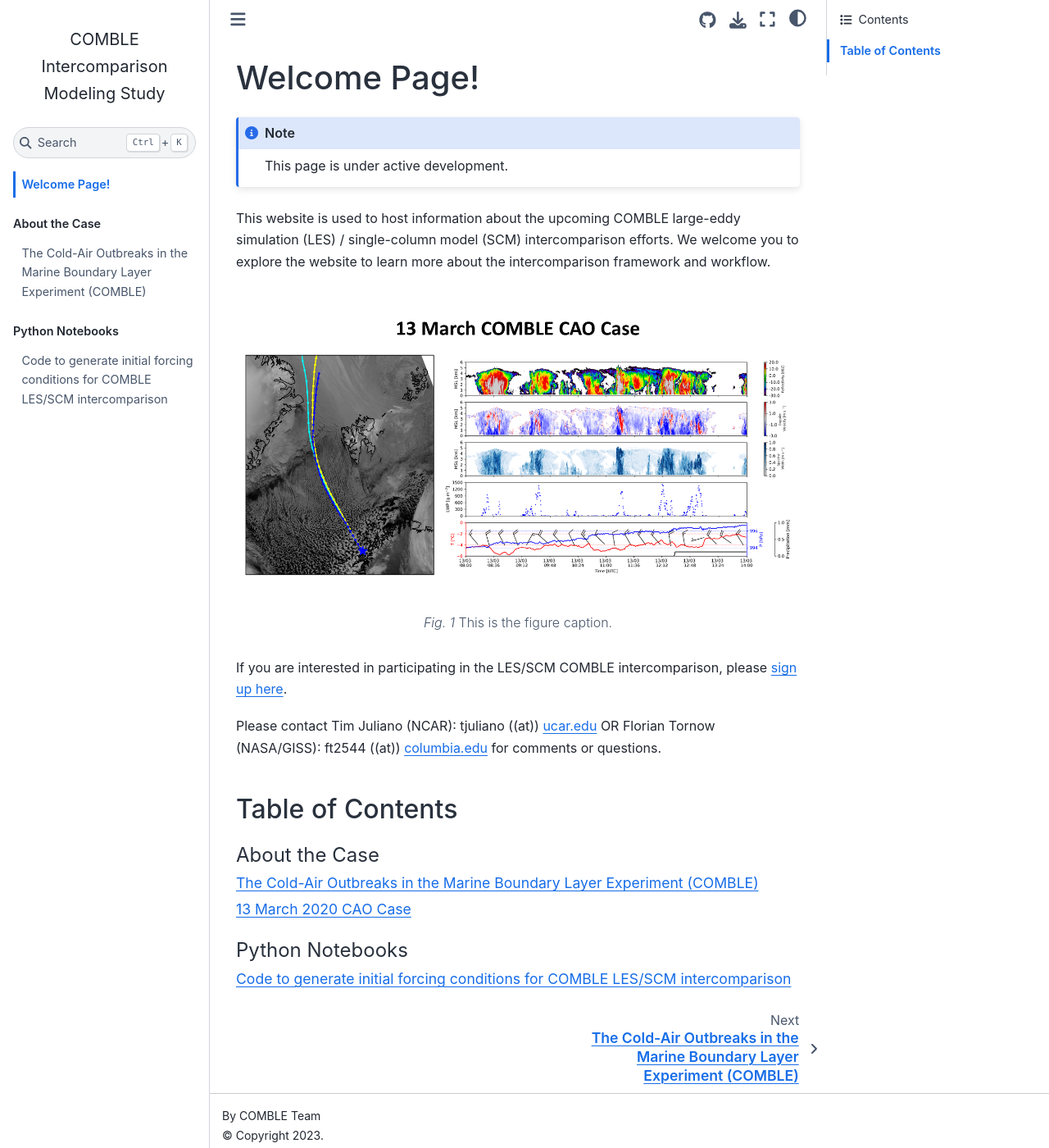
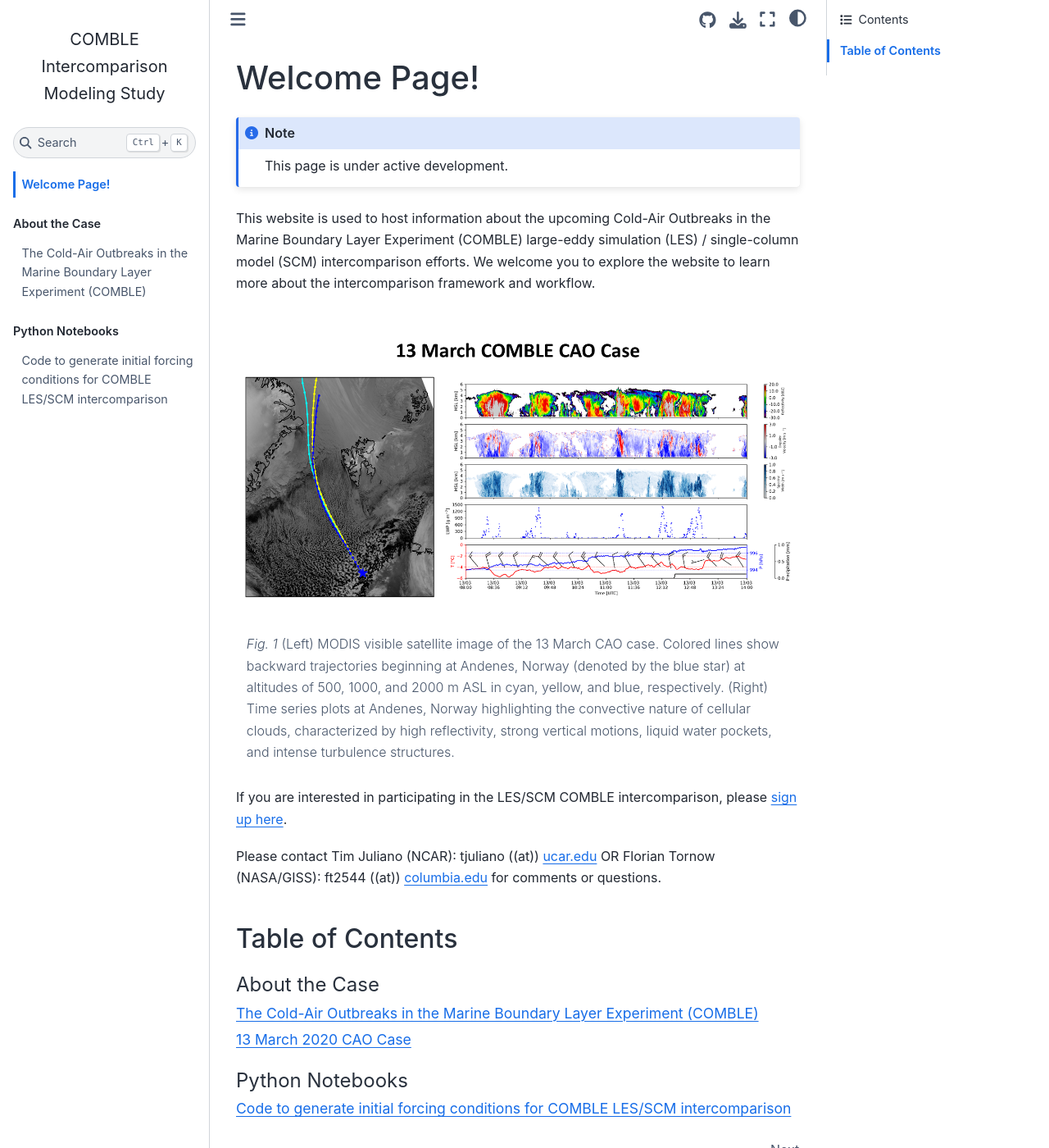
Before and after one commit to NCAR/COMBLE-Intercomparison, a Jupyter Book: the page built from docs/intro.md, in a window 1280 px wide and 1400 px high. Shown: the whole window at 82% size. Built offline with Jupyter Book 1.0.4 settings and Sphinx 7.4.7 and the Sphinx Book theme 1.1.4, drawn with Linux system fonts in a browser that asks for light colours.

Commit message:
Update intro.md

````diff
--- a/docs/intro.md
+++ b/docs/intro.md
@@ -5,10 +5,10 @@ Welcome Page!
 This page is under active development.
 ```
 
-This website is used to host information about the upcoming COMBLE large-eddy simulation (LES) / single-column model (SCM) intercomparison efforts. We welcome you to explore the website to learn more about the intercomparison framework and workflow.
+This website is used to host information about the upcoming Cold-Air Outbreaks in the Marine Boundary Layer Experiment (COMBLE) large-eddy simulation (LES) / single-column model (SCM) intercomparison efforts. We welcome you to explore the website to learn more about the intercomparison framework and workflow.
 
 ```{figure} 13march_case_overview.png
-This is the figure caption.
+(Left) MODIS visible satellite image of the 13 March CAO case. Colored lines show backward trajectories beginning at Andenes, Norway (denoted by the blue star) at altitudes of 500, 1000, and 2000 m ASL in cyan, yellow, and blue, respectively. (Right) Time series plots at Andenes, Norway highlighting the convective nature of cellular clouds, characterized by high reflectivity, strong vertical motions, liquid water pockets, and intense turbulence structures.
 ```
 
 If you are interested in participating in the LES/SCM COMBLE intercomparison, please [sign up here](https://docs.google.com/spreadsheets/d/1h0BDDCCJTfIsdvHHNFyA17bpsNAL7405GG69IkC8qJs/edit?usp=sharing).
````
